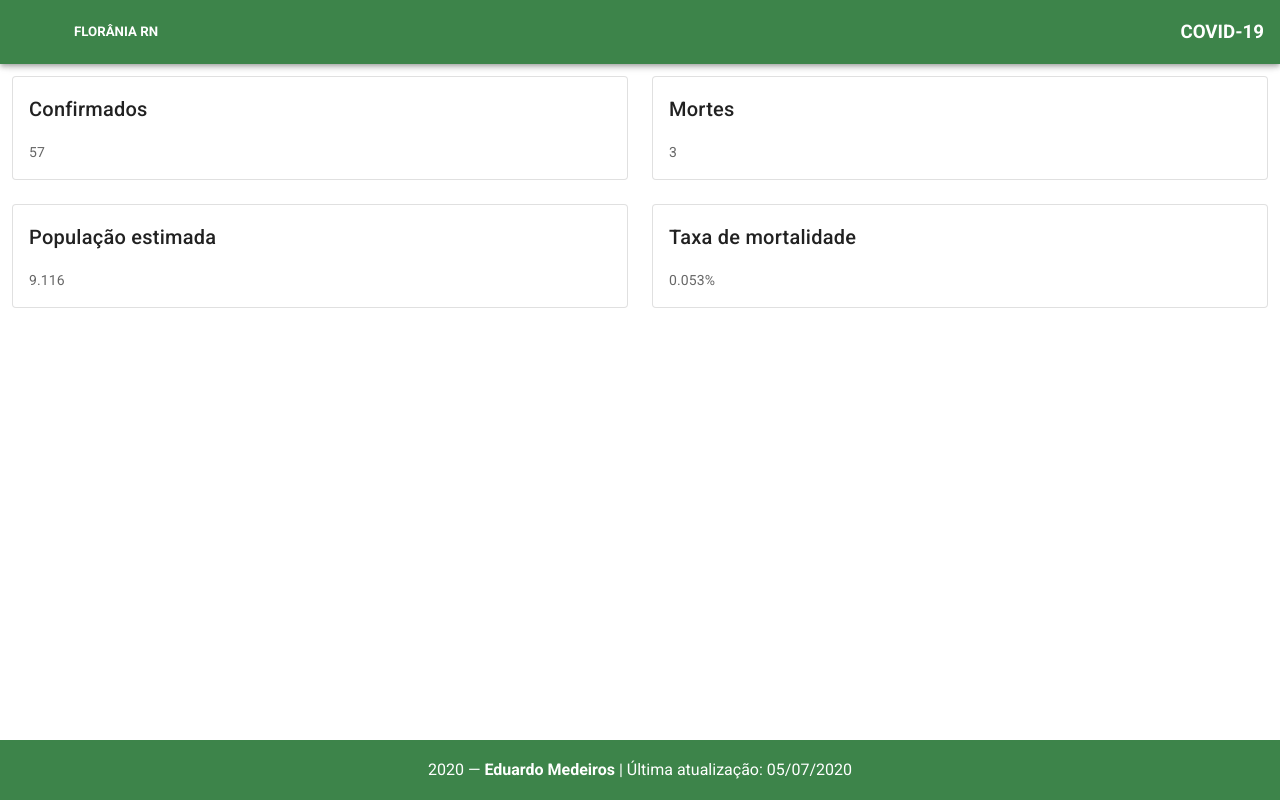
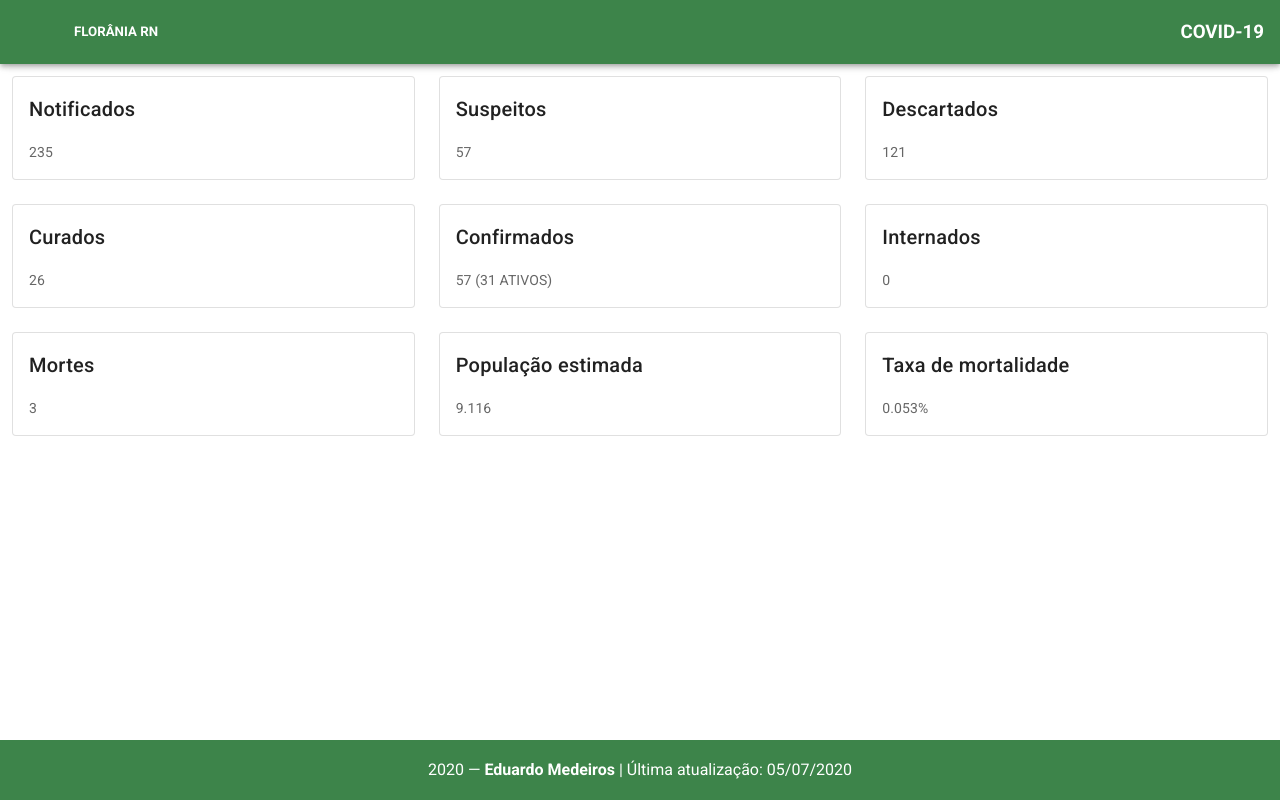
Before and after one commit to mateuseduardomedeiros/florania-covid19, a Vue app: page / in a window 1280 px wide. Built offline with nearby package versions, Linux system fonts and the light colour scheme.

Commit message:
05/07/20 | Adição de outras informações

```diff
--- a/src/App.vue
+++ b/src/App.vue
@@ -21,7 +21,12 @@
     <v-main>
       <v-container fluid>
         <v-row>
+          <Card titulo="Notificados" v-bind:info="notificados" />
+          <Card titulo="Suspeitos" v-bind:info="suspeitos" />
+          <Card titulo="Descartados" v-bind:info="descartados" />
+          <Card titulo="Curados" v-bind:info="curados" />
           <Card titulo="Confirmados" v-bind:info="confirmados" />
+          <Card titulo="Internados" v-bind:info="internados" />
           <Card titulo="Mortes" v-bind:info="mortes" />
           <Card titulo="População estimada" v-bind:info="populacao_est" />
           <Card titulo="Taxa de mortalidade" v-bind:info="mortes_percent" />
@@ -49,7 +54,13 @@ export default {
   },
   data() {
     return {
-      confirmados: 57,
+      notificados: 235,
+      suspeitos: 57,
+      descartados: 121,
+      curados: 26,
+      confirmados: "57 (31 ATIVOS)",
+      confirmadosaux: 57,
+      internados: 0,
       mortes: 3,
       populacao_est: 9.116,
       date: "05/07/2020"
@@ -57,7 +68,7 @@ export default {
   },
   computed: {
     mortes_percent: function () {
-      return (this.mortes/this.confirmados).toFixed(3).toString() + "%";
+      return (this.mortes/this.confirmadosaux).toFixed(3).toString() + "%";
     }
   }
 };
--- a/src/components/Card.vue
+++ b/src/components/Card.vue
@@ -1,5 +1,5 @@
 <template>
-  <v-col cols="12" sm="12" md="6">
+  <v-col cols="12" sm="12" md="4">
     <v-card outlined>
       <v-card-title>{{titulo}}</v-card-title>
       <v-card-text>{{info}}</v-card-text>
```
Also changed, not shown: 9 other files (tests, documents, lock files or other folders).
